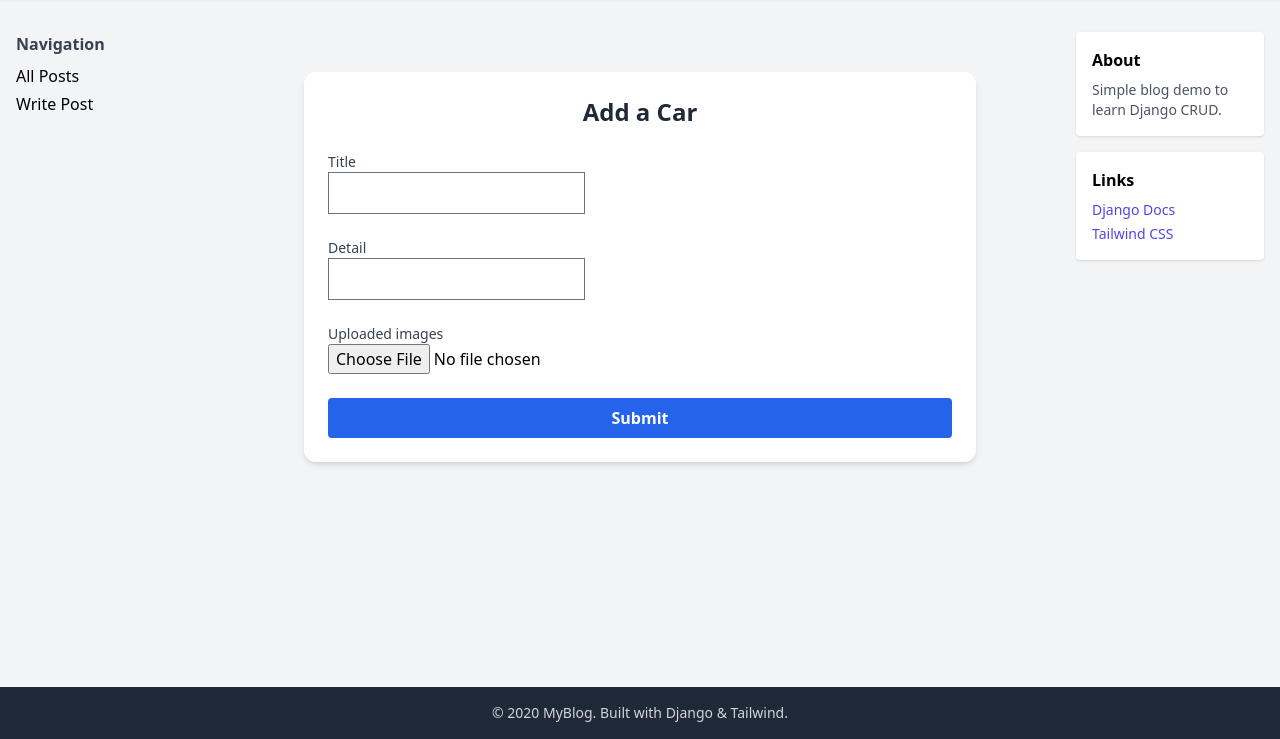
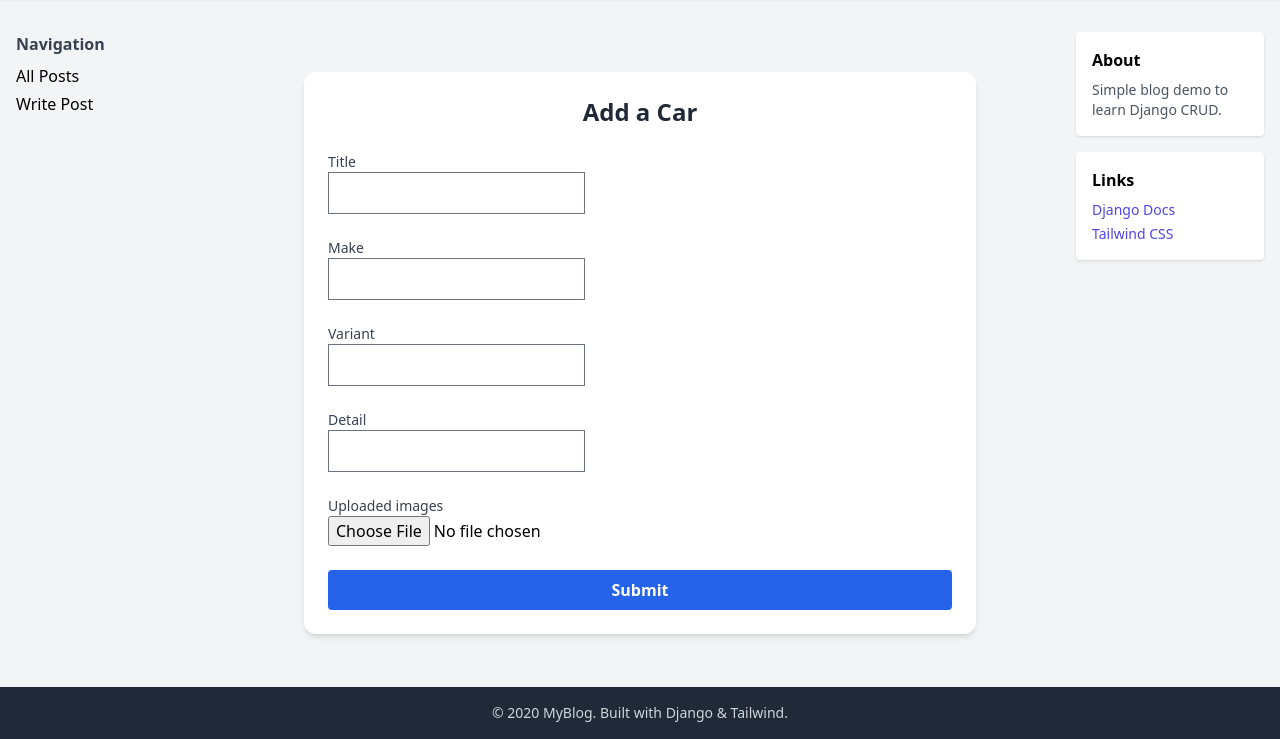
Before and after one commit to kashiftufail/django-car-bidding, a Django app: template cars/templates/cars/car_form.html in a window 1280 px wide. Shown: the part 61-800 px from the top of the page. Run offline with Django 5.2, Linux system fonts and the light colour scheme; the template is opened without the code that fills it: most values are stand-ins (such as "Sample title", 1, 10 or a date in 2020); form fields are guessed from the names that the template uses; some libraries are stand-ins or nearby versions.

Commit message:
add variant migration

```diff
--- a/blog/settings.py
+++ b/blog/settings.py
@@ -34,6 +34,9 @@ STATICFILES_DIRS = [
 ]
 # Application definition
 
+
+
+
 INSTALLED_APPS = [
     'django.contrib.admin',
     'django.contrib.auth',
@@ -50,6 +53,7 @@ INSTALLED_APPS = [
     'roles',
     'cars',
     "make",
+    'variant',
     # Required by allauth
     'django.contrib.sites',
     "django_extensions",
--- a/blog/urls.py
+++ b/blog/urls.py
@@ -29,6 +29,8 @@ urlpatterns = [
     path("", PostList.as_view(), name="home"),
     path('accounts/', include('allauth.urls')),  # <-- Allauth
     path("accounts/", include("accounts.urls")),
+    path("variants/", include("variant.urls")),
+
 
 ]
 
--- a/cars/models.py
+++ b/cars/models.py
@@ -28,6 +28,7 @@ class Car(models.Model):
     detail = models.TextField()
     slug = AutoSlugField(populate_from="title", unique=True)
     seller = models.ForeignKey(UserProfile, on_delete=models.CASCADE, related_name="cars")
+    variant = models.ForeignKey("variant.Variant", on_delete=models.CASCADE, related_name="cars")
 
     def get_absolute_url(self):
         return reverse("cars:car_detail", kwargs={"slug": self.slug})
--- /dev/null
+++ b/cars/static/cars/js/variant-dropdown.js
@@ -0,0 +1,24 @@
+document.addEventListener("DOMContentLoaded", function () {
+  const makeSelect = document.getElementById("id_make");
+  const variantSelect = document.getElementById("id_variant");
+
+  if (!makeSelect || !variantSelect) return;
+
+  makeSelect.addEventListener("change", function () {
+    const makeId = this.value;
+    variantSelect.innerHTML = '<option value="">Select variant</option>';
+
+    if (makeId) {
+      fetch(`/variants/by-make/?make_id=${makeId}`)
+        .then((response) => response.json())
+        .then((data) => {
+          data.forEach(function (variant) {
+            const option = document.createElement("option");
+            option.value = variant.id;
+            option.textContent = variant.name;
+            variantSelect.appendChild(option);
+          });
+        });
+    }
+  });
+});
--- a/cars/templates/cars/car_form.html
+++ b/cars/templates/cars/car_form.html
@@ -20,6 +20,18 @@
       {% if form.title.errors %}
         <p class="text-sm text-red-600">{{ form.title.errors.0 }}</p>
       {% endif %}
+    </div>
+
+    <!-- Make dropdown -->
+    <div>
+        <label for="id_make" class="block text-sm font-medium text-gray-700">Make</label>
+        {{ form.make|add_class:"mt-1 block w-full rounded-md border-gray-300 shadow-sm" }}
+    </div>
+
+    <!-- Variant dropdown -->
+    <div>
+        <label for="id_variant" class="block text-sm font-medium text-gray-700">Variant</label>
+        {{ form.variant|add_class:"mt-1 block w-full rounded-md border-gray-300 shadow-sm" }}
     </div>
 
     <!-- Detail -->
@@ -53,3 +65,7 @@
   </form>
 </div>
 {% endblock %}
+
+{% block scripts %}
+  <script src="{% static 'cars/js/variant-dropdown.js' %}"></script>
+{% endblock %}
```
Also changed, not shown: cars/forms.py (+29 -1 lines), cars/migrations/0002_car_variant.py (added).
